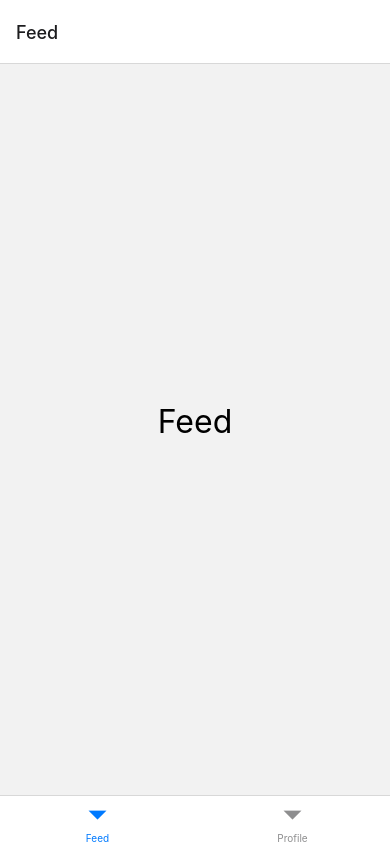
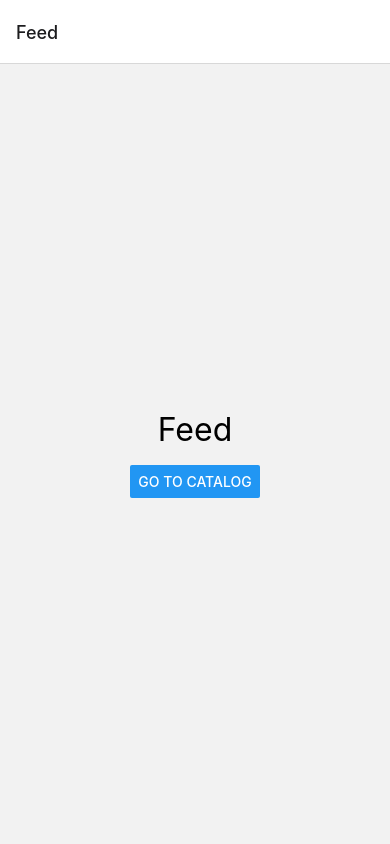
Before and after one commit to ph662/reactCodeAcademy, a React Native app: screen / in a window 390 px wide. Built offline with nearby package versions, Linux system fonts and the light colour scheme.

Commit message:
button - navigate screen

```diff
--- a/App.js
+++ b/App.js
@@ -1,38 +1,36 @@
 import React from 'react';
-import { StyleSheet, Text, View } from 'react-native';
-import { NavigationContainer } from '@react-navigation/native';
-import { createBottomTabNavigator } from '@react-navigation/bottom-tabs';
+import { StyleSheet, Text, View, Button } from 'react-native';
+import { NavigationContainer, useNavigation } from '@react-navigation/native';
 import { createStackNavigator } from '@react-navigation/stack';
+
+const FeedScreen = () => {
+
+  const navigation = useNavigation();
+
+  return (
+    <View style={styles.layout}>
+      <Text style={styles.title}>Feed</Text>
+      <Button
+       title="Go to catalog"
+        onPress={() => navigation.navigate('Catalog')}
+      />
+    </View>
+  );
+};
+
+const CatalogScreen = () => (
+  <View style={styles.layout}>
+    <Text style={styles.title}>Catalog</Text>
+  </View>
+);
 
 const Stack = createStackNavigator();
 
-const OverviewScreen = () => (
-  <View style={styles.layout}>
-    <Text style={styles.title}>Overview</Text>
-  </View>
-);
-
-const ProfileNavigator = () => (
+export const AppNavigator = () => (
   <Stack.Navigator>
-    <Stack.Screen name="Overview" component={OverviewScreen} />
+    <Stack.Screen name="Feed" component={FeedScreen} />
+    <Stack.Screen name="Catalog" component={CatalogScreen} />
   </Stack.Navigator>
-);
-
-// Add the new stack navigator above this line
-
-const FeedScreen = () => (
-  <View style={styles.layout}>
-    <Text style={styles.title}>Feed</Text>
-  </View>
-);
-
-const Tab = createBottomTabNavigator();
-
-export const AppNavigator = () => (
-  <Tab.Navigator>
-    <Tab.Screen name="Feed" component={FeedScreen} />
-    <Tab.Screen name="Profile" component={ProfileNavigator} />
-  </Tab.Navigator>
 );
 
 const App = () => (
```
